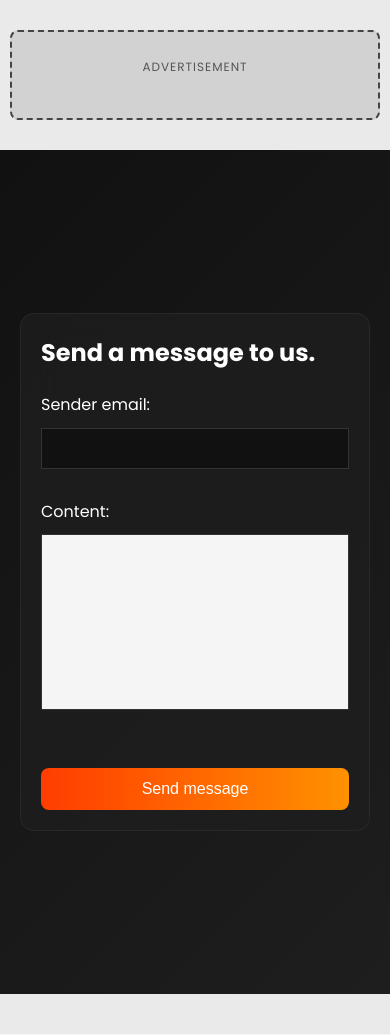
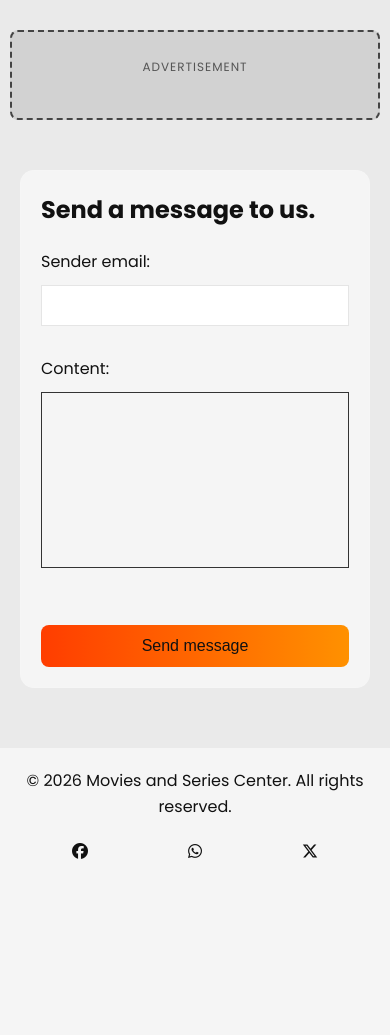
Before and after one commit to SamuelPearsonAstraXa/msc_project, a Django app: page /contact/ in a window 390 px wide. Shown: the part 55-1090 px from the top of the page. After the commit the page ends 914 px from the top, so only its background shows below. Run offline with Django 5.2, Linux system fonts and the light colour scheme; some libraries are stand-ins or nearby versions.

Commit message:
Made all pages responsive to different screens.

```diff
--- a/core/templates/core/contact.html
+++ b/core/templates/core/contact.html
@@ -7,7 +7,7 @@
 {% endblock title %}
 
 {% block styles %}
-<link rel="stylesheet" href="{% static 'core/styles/index.css' %}">
+<link rel="stylesheet" href="{% static 'styles/layout.css' %}">
 {% endblock styles %}
 
 {% block scripts %}
@@ -29,7 +29,7 @@
 
         </main>
         {% endcomment %}
-        <div class="auth-container">
+        <div class="auth-container contact">
 
             <div class="auth-card">
                 <h2>Send a message to us.</h2>
--- a/movies_and_series_updates/settings.py
+++ b/movies_and_series_updates/settings.py
@@ -14,7 +14,7 @@ SECRET_KEY = 'django-insecure-k#94-!!1t=%98-9p_#*353gmt*vt&74#=p24)uf$fn4q2e56m1
 # SECURITY WARNING: don't run with debug turned on in production!
 DEBUG = True
 
-ALLOWED_HOSTS = []
+ALLOWED_HOSTS = ['*']
 
 # Application definition
 
--- a/static/styles/layout.css
+++ b/static/styles/layout.css
@@ -246,17 +246,41 @@ footer ul li a:hover{
     font-size: 1.6rem;
 }
 
+.auth-card {
+    background: var(--bg-main);
+    backdrop-filter: blur(20px);
+    border: 1px solid rgba(255,255,255,0.05);
+    padding: 5rem;
+    border-radius: var(--radius);
+    transition: var(--transition);
+    width: 40rem;
+}
+
+.auth-container.contact {
+    height: auto;
+    background: var(--bg-soft);
+}
+
+.auth-container.contact .auth-card{
+    background: var(--bg-main);
+}
+
 .auth-card h2{
     margin-bottom: 2rem;
+    color: var(--text-main);
+}
+
+.auth-card label {
+    color: var(--text-main);
 }
 
 .auth-card input {
     width: 100%;
     padding: 1.2rem;
     margin: 1rem 0;
-    background: #111;
-    border: 1px solid #333;
-    color: white;
+    background: var(--bg-card);
+    border: 1px solid rgba(0,0,0,0.1);
+    color: var(--text-main);
 }
 
 .auth-card button {
@@ -264,19 +288,9 @@ footer ul li a:hover{
     padding: 1.2rem;
     background: #ff3d00;
     border: none;
-    color: white;
+    color: var(--text-main);
     cursor: pointer;
     margin-top: 1rem;
-}
-
-.auth-card {
-    background: rgba(30,30,30,0.8);
-    backdrop-filter: blur(20px);
-    border: 1px solid rgba(255,255,255,0.05);
-    padding: 5rem;
-    border-radius: var(--radius);
-    transition: var(--transition);
-    width: 40rem;
 }
 
 /* .auth-card label{
@@ -354,6 +368,14 @@ footer ul li a:hover{
     gap: 3rem;
 }
 
+#id_username, #id_password{
+    background-color: #0f0f0f;
+}
+
+#id_username:focus, #id_password:focus{
+    outline: 2px solid #ff3d00;
+}
+
 @media(max-width: 900px) {
     h1 {
         font-size: 2rem;
@@ -405,7 +427,7 @@ footer ul li a:hover{
     }
 
     .media-content{
-        padding: 2rem;
+        padding: 1rem;
     }
 
     .cast-grid{
```
